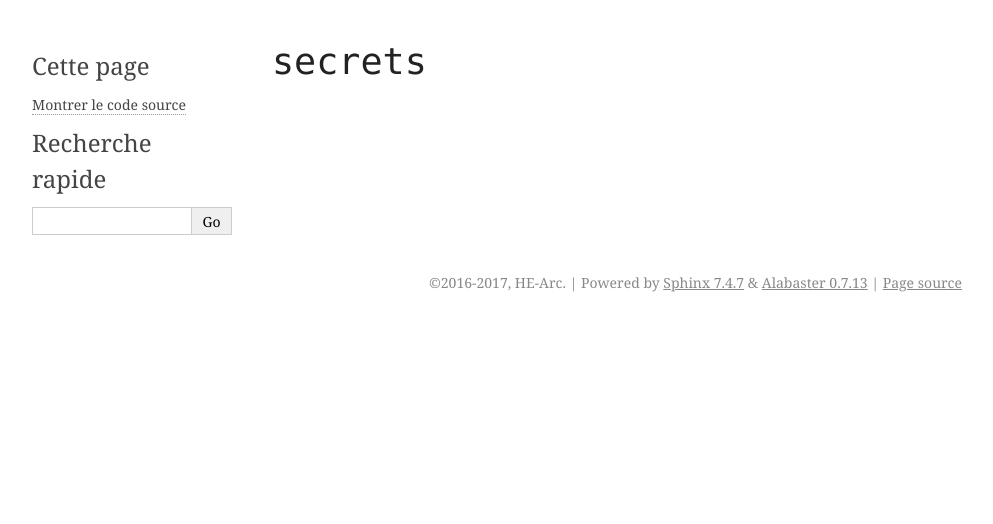
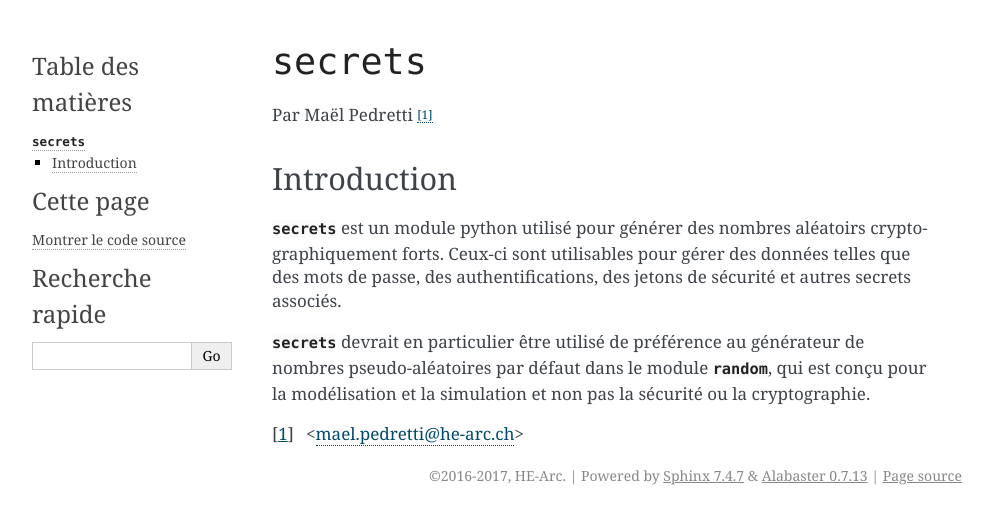
Before and after one commit to HE-Arc/livre-python, a Sphinx documentation site: the page built from source/secrets/index.rst, in a window 1280 px wide. Shown: the top 524 px of the page, without its empty margins (148-1141 px from the left). Built offline with Sphinx 7.4.7, drawn with Linux system fonts in a browser that asks for light colours.

Commit message:
Résolution conflits

```diff
--- a/source/secrets/index.rst
+++ b/source/secrets/index.rst
@@ -1,5 +1,14 @@
 .. _secrets-tutorial:
 
-===========
 ``secrets``
 ===========
+
+Par Maël Pedretti [#mp]_
+
+Introduction
+------------
+:py:mod:`secrets` est un module python utilisé pour générer des nombres aléatoirs cryptographiquement forts. Ceux-ci sont utilisables pour gérer des données telles que des mots de passe, des authentifications, des jetons de sécurité et autres secrets associés.
+
+:py:mod:`secrets` devrait en particulier être utilisé de préférence au générateur de nombres pseudo-aléatoires par défaut dans le module :py:mod:`random`, qui est conçu pour la modélisation et la simulation et non pas la sécurité ou la cryptographie.
+
+.. [#mp] <mael.pedretti@he-arc.ch>
```
